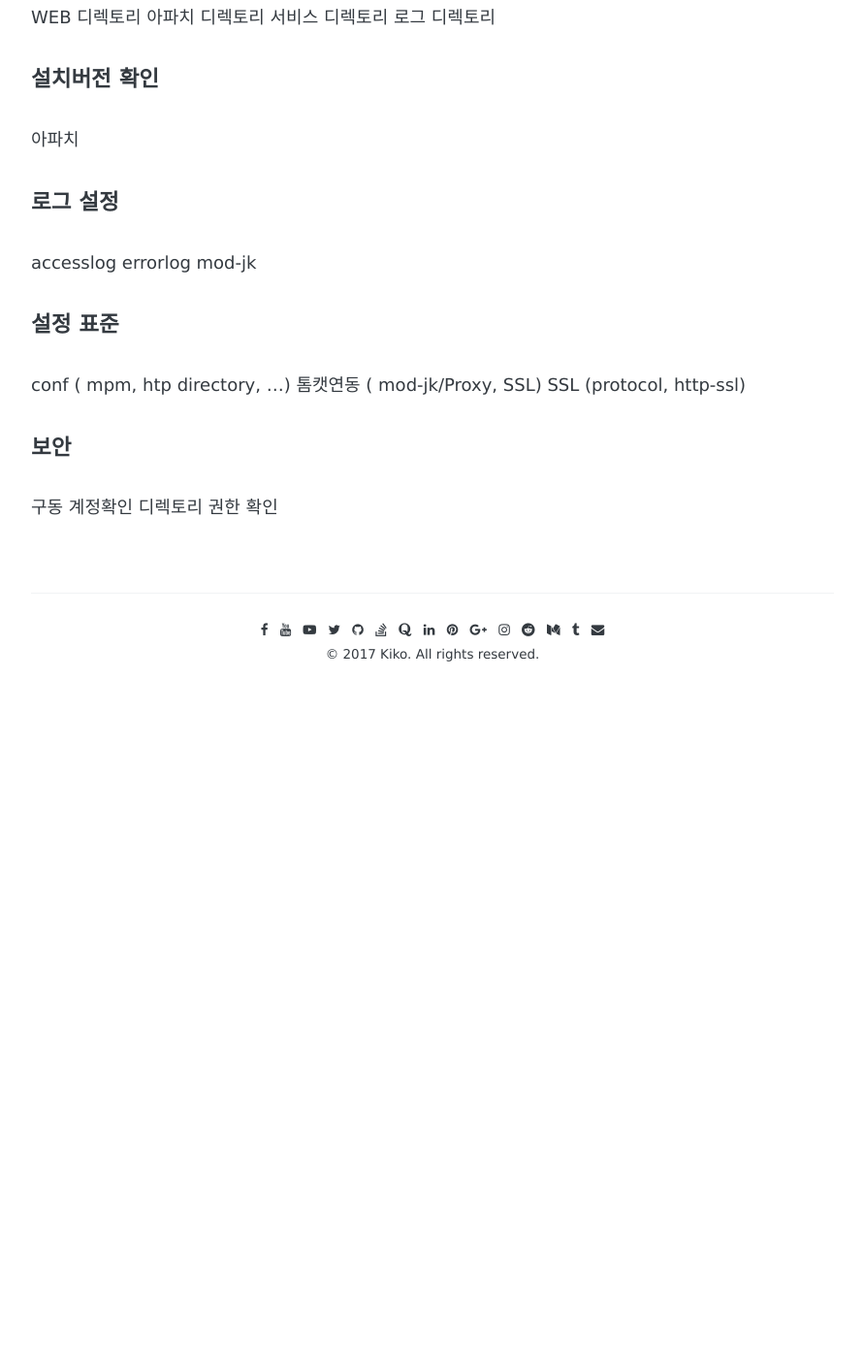
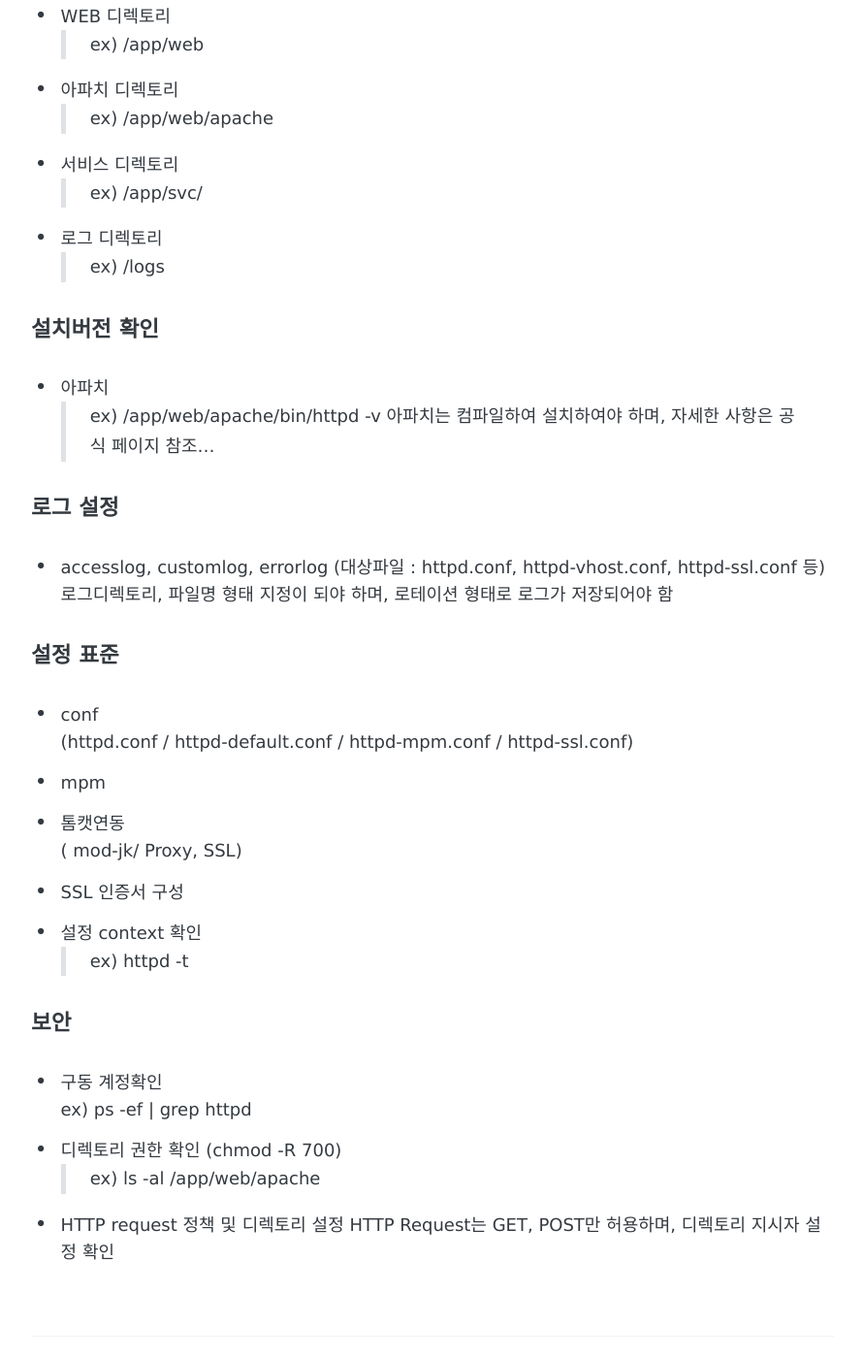
Before and after one commit to SmileBin/SmileBin.github.io, a Jekyll site: the page built from _posts/2018-03-17-web-was-checklist.md, in a window 1280 px wide and 1400 px high, scrolled down 4400 px. Shown: the whole window at 97% size, without its empty margins (194-1085 px from the left). Built offline with Jekyll 4.4.1, drawn with Linux system fonts in a browser that asks for light colours; some web fonts are replaced; comment, search, counter and statistics services are not loaded; before the commit the page ends 5176 px from its top, so only the background shows below that.

Commit message:
작성중

```diff
--- a/_posts/2018-03-17-web-was-checklist.md
+++ b/_posts/2018-03-17-web-was-checklist.md
@@ -167,27 +167,38 @@ HTTP request 중 PUT, DELETE, TRACE, OPTIONS 요청을 제한하고, 자바파
 
 #### 디렉토리 지정
 
-WEB 디렉토리
-아파치 디렉토리
-서비스 디렉토리
-로그 디렉토리
+- WEB 디렉토리
+>ex) /app/web
+- 아파치 디렉토리
+>ex) /app/web/apache
+- 서비스 디렉토리
+>ex) /app/svc/
+- 로그 디렉토리
+>ex) /logs
 
 #### 설치버전 확인
-아파치
+- 아파치
+>ex) /app/web/apache/bin/httpd -v
+아파치는 컴파일하여 설치하여야 하며, 자세한 사항은 공식 페이지 참조...
 
 #### 로그 설정
-accesslog
-errorlog
-mod-jk
+- accesslog, customlog, errorlog (대상파일 : httpd.conf, httpd-vhost.conf, httpd-ssl.conf 등)
+로그디렉토리, 파일명 형태 지정이 되야 하며, 로테이션 형태로 로그가 저장되어야 함
 
 #### 설정 표준
-conf
-( mpm, htp directory, ...)
-톰캣연동
-( mod-jk/Proxy, SSL)
-SSL
-(protocol, http-ssl)
+- conf
+(httpd.conf /  httpd-default.conf / httpd-mpm.conf / httpd-ssl.conf)
+- mpm
+- 톰캣연동
+( mod-jk/ Proxy, SSL)
+- SSL 인증서 구성
+- 설정 context 확인
+>ex) httpd -t
 
 #### 보안
-구동 계정확인
-디렉토리 권한 확인
+- 구동 계정확인
+ex) ps -ef | grep httpd
+- 디렉토리 권한 확인 (chmod -R 700)
+>ex) ls -al /app/web/apache
+- HTTP request 정책 및 디렉토리 설정
+HTTP Request는 GET, POST만 허용하며, 디렉토리 지시자 설정 확인
```
